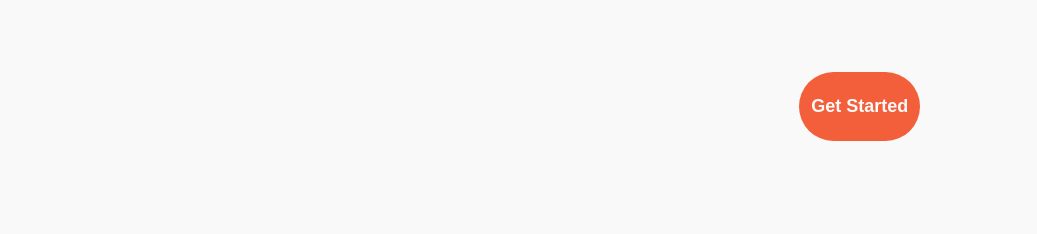
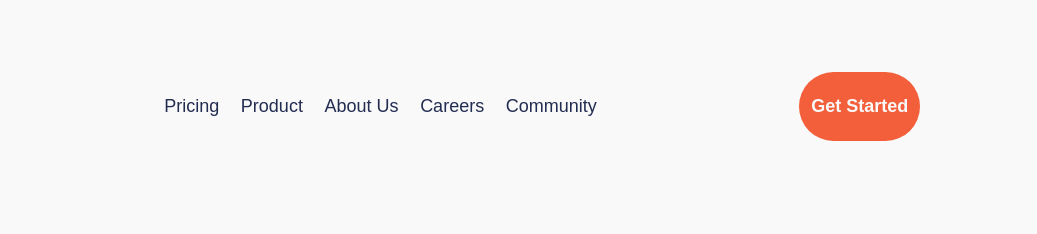
Before and after one commit to andrescarandino/proyecto-final__front-end, a plain HTML site: page Index.html in a window 1280 px wide. Shown: the top 234 px of the page, 243-1280 px from the left. Drawn offline with Linux system fonts and the light colour scheme.

Commit message:
repair color nav menu header

```diff
--- a/css/style.css
+++ b/css/style.css
@@ -96,6 +96,9 @@ header .button{
     margin-top: 0.6rem;
     margin-right: 0.5rem;
     width: 1.5rem;
+}
+.header a{
+    color: var(--titles);
 }
 /*------ header menu------ */
 .header__nav{
```
